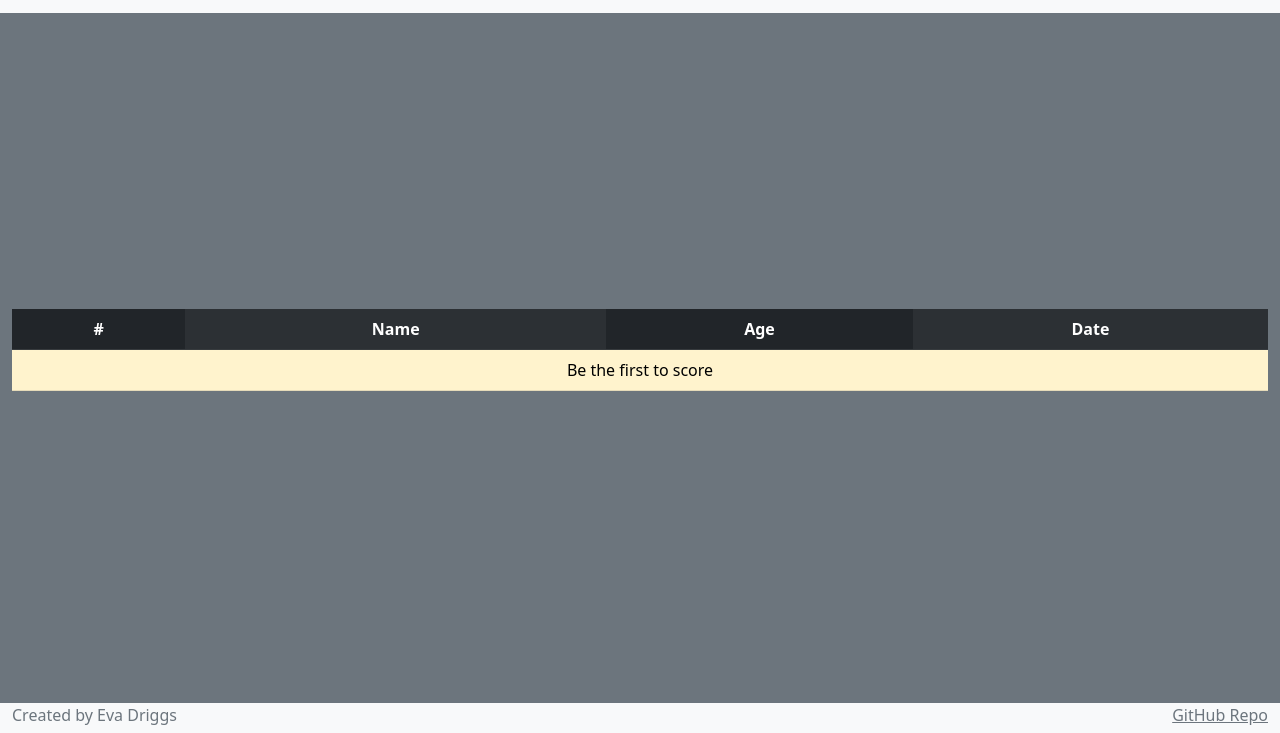
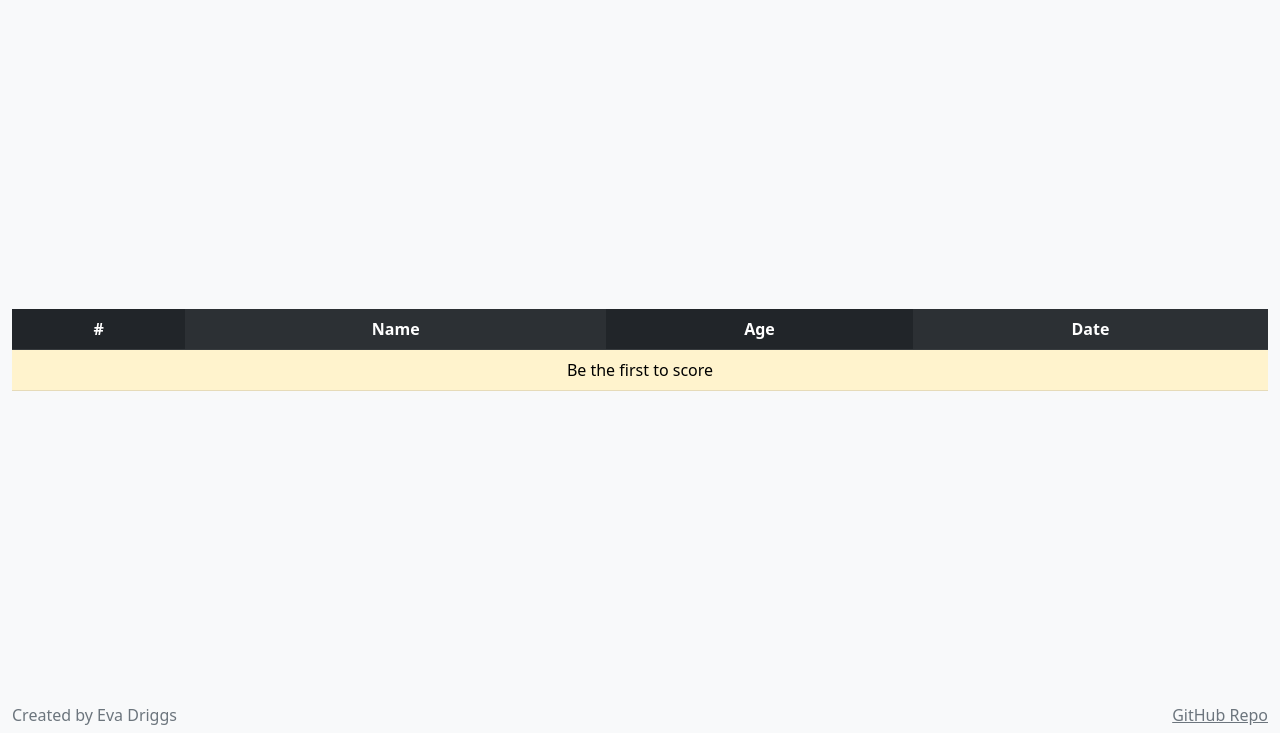
Before and after one commit to evadriggs/startup, a website: page public/scores.html in a window 1280 px wide. Shown: the part 67-800 px from the top of the page. Drawn offline with nearby package versions, Linux system fonts and the light colour scheme; no server answers.

```diff
--- a/public/scores.html
+++ b/public/scores.html
@@ -39,7 +39,7 @@
         </nav>
       </header>
 
-    <main class="container-fluid bg-secondary text-center">
+    <main class="container-fluid bg-light text-center">
       <table class="table table-warning table-striped-columns">
         <thead class="table-dark">
           <tr>
```
